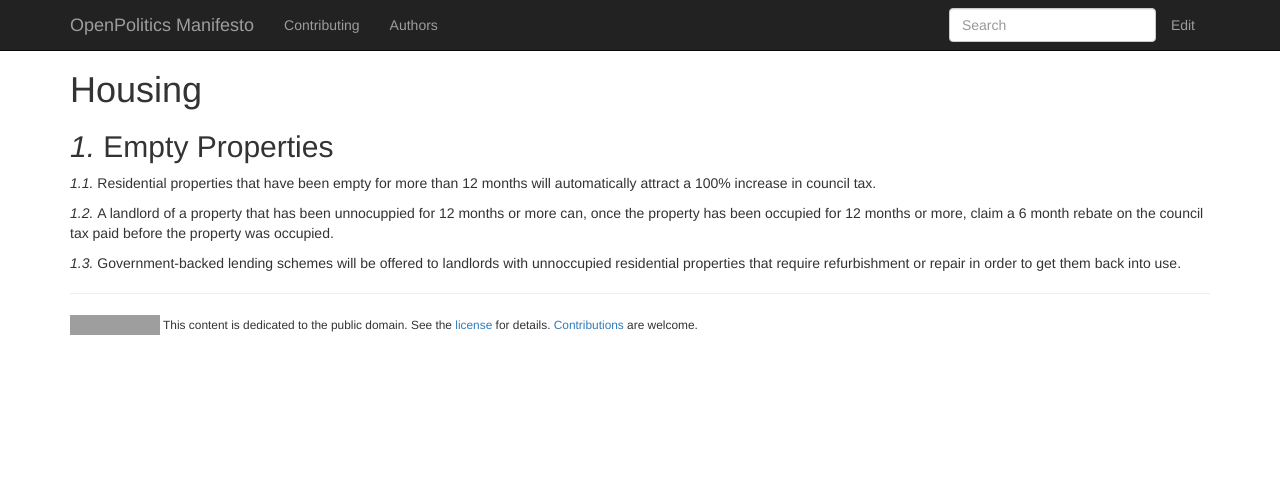
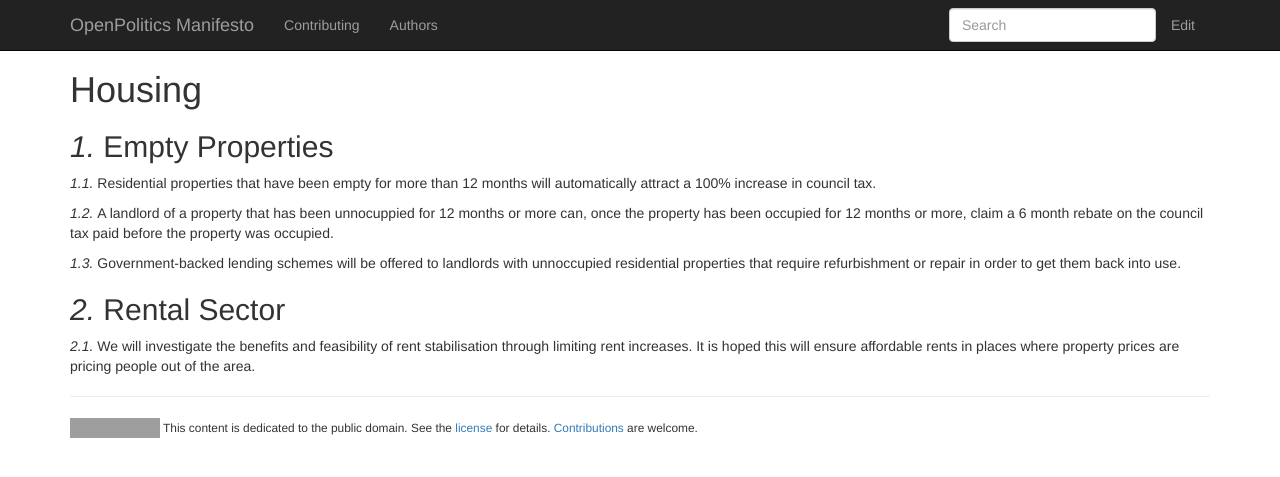
Before and after one commit to openpolitics/manifesto, a Jekyll site: the page built from housing.md, in a window 1280 px wide. Shown: the top 477 px of the page. Built offline with Jekyll 4.4.1, drawn with Linux system fonts in a browser that asks for light colours; nearby versions of some CDN libraries; grey boxes are pictures that could not be loaded.

Commit message:
Adding rent stabilisation

```diff
--- a/housing.md
+++ b/housing.md
@@ -11,3 +11,7 @@ Residential properties that have been empty for more than 12 months will automat
 A landlord of a property that has been unnocuppied for 12 months or more can, once the property has been occupied for 12 months or more, claim a 6 month rebate on the council tax paid before the property was occupied.
 
 Government-backed lending schemes will be offered to landlords with unnoccupied residential properties that require refurbishment or repair in order to get them back into use.
+
+## Rental Sector
+
+We will investigate the benefits and feasibility of rent stabilisation through limiting rent increases. It is hoped this will ensure affordable rents in places where property prices are pricing people out of the area.
```
